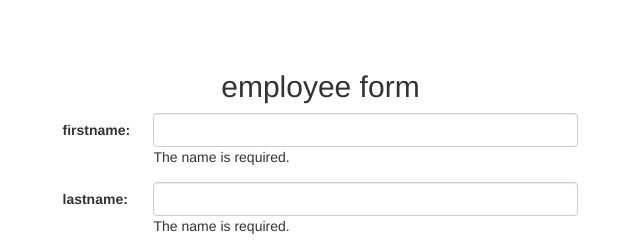
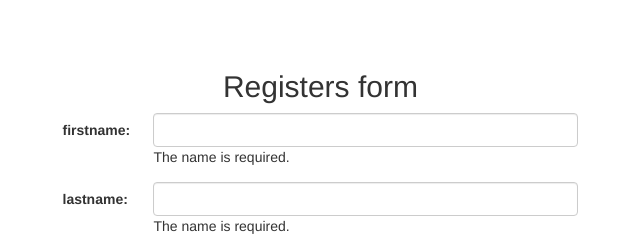
Before and after one commit to gireesha-del/Bootcamp_employee, a plain HTML site: page angular.html in a window 1280 px wide. Shown: the top 240 px of the page, 265-905 px from the left. Drawn offline with nearby package versions, Linux system fonts and the light colour scheme.

Commit message:
reverted changes

```diff
--- a/angular.html
+++ b/angular.html
@@ -14,7 +14,7 @@
         <div class="row" style="margin-top:50px">
             <form class="form-horizontal col-sm-5 col-sm-offset-3" name="RegisterForm">
                 <div class="col-sm-12 text-center">
-                    <h2> employee form</h2>
+                    <h2> Registers form</h2>
                 </div>
                 <div class="form-group">
                     <label class="control-label col-sm-2" > firstname:</label>
```
